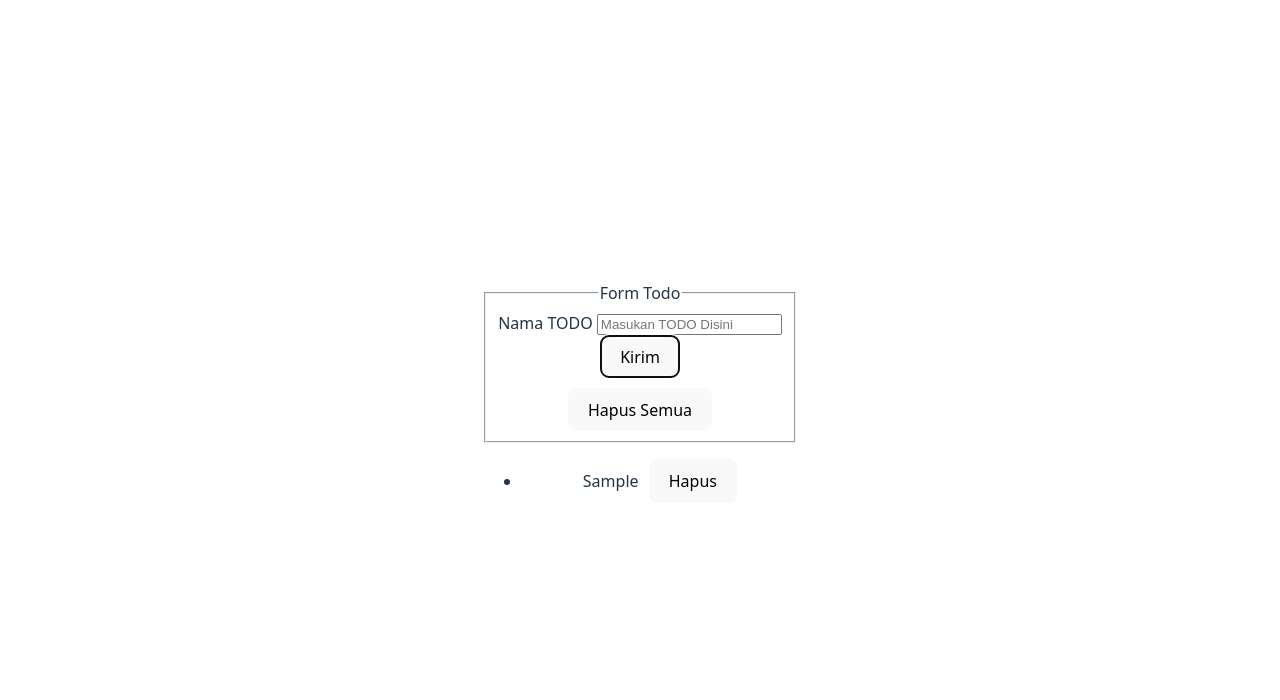
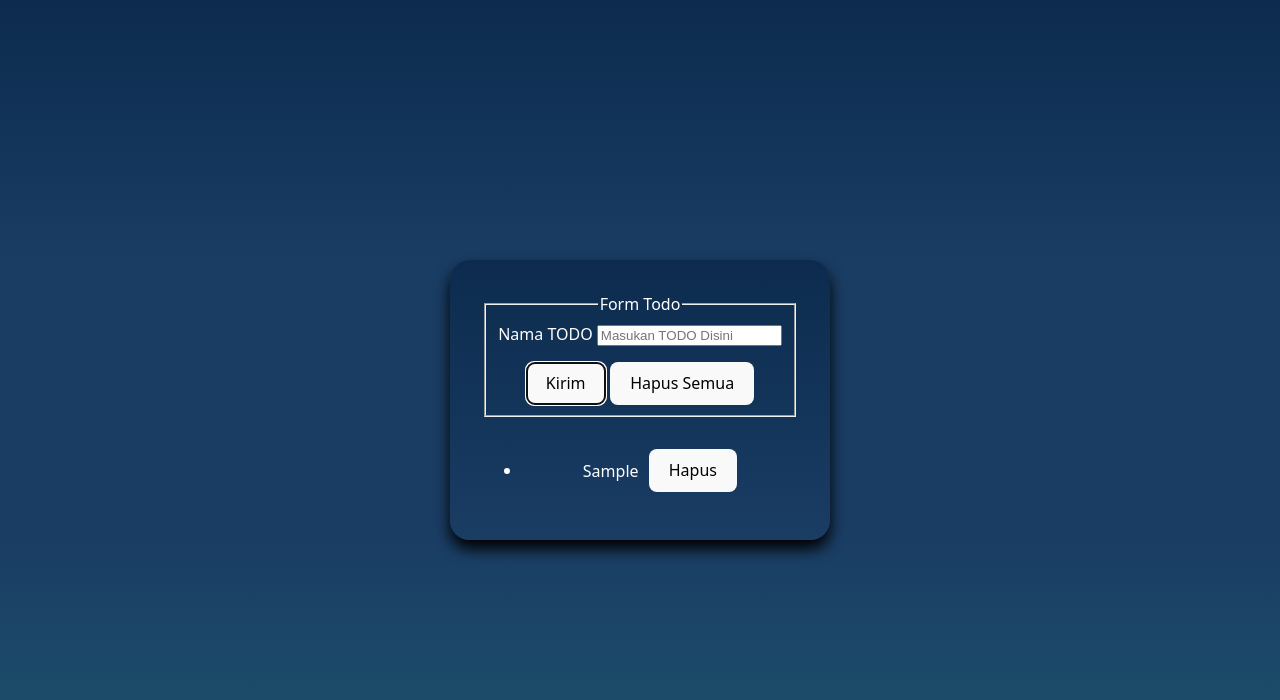
Before and after one commit to HabibiGanteng9/Portofolio, a website built with Vite: page index.html in a window 1280 px wide. Both pictures are taken after typing "Sample" into the empty fields and a click on the button "Kirim". Built offline with nearby package versions, Linux system fonts and the light colour scheme.

Commit message:
first commit

```diff
--- a/index.html
+++ b/index.html
@@ -15,7 +15,8 @@
           <label for="todoinput">Nama TODO</label>
           <input type="text" id="todoinput" placeholder="Masukan TODO Disini">
           <br>
-          <button type="submit">Kirim</button>
+          <button type="submit" class="createBttn">Kirim</button>
+          <button id="hapusSemua" class="hapusBttn">Hapus Semua</button>
         </form>
       </fieldset>
 
--- a/src/main.ts
+++ b/src/main.ts
@@ -1,57 +1,47 @@
 import './style.css'
 
-const todoform = document.getElementById("todoform") as HTMLFormElement
-const todoinput = document.getElementById("todoinput") as HTMLInputElement
-const todolist = document.getElementById("todolist") as HTMLUListElement
+const form = document.getElementById("todoform") as HTMLFormElement;
+const input = document.getElementById("todoinput") as HTMLInputElement;
+const list = document.getElementById("todolist") as HTMLUListElement;
+const hapusSemuaBtn = document.getElementById("hapusSemua") as HTMLButtonElement;
 
-let todos: string[] = []
+form.addEventListener("submit", (e) => {
+  e.preventDefault();
 
-function render() {
-  todolist.innerHTML = ""
-  todos.forEach((todo, index) => {
-    const li = document.createElement("li")
-    li.innerText = todo
+  const text = input.value.trim();
+  if (!text) return;
 
-    const btn = document.createElement("button")
-    btn.innerText = "Hapus"
-    btn.style.marginLeft = "10px"
+  // Buat elemen LI
+  const li = document.createElement("li");
 
-    btn.addEventListener("click", () => {
-      todos.splice(index, 1)
-      render()
-    })
+  // Span untuk teks todo
+  const span = document.createElement("span");
+  span.textContent = text;
 
-    li.appendChild(btn)
-    todolist.appendChild(li)
-  })
-}
+  // Klik teks = toggle selesai
+  span.addEventListener("click", () => {
+    span.classList.toggle("done");
+  });
 
-todoform.addEventListener("submit", (ev) => {
-  ev.preventDefault()
-  const text: string = todoinput.value.trim()
+  // Tombol hapus per-item
+  const hapus = document.createElement("button");
+  hapus.textContent = "Hapus";
+  hapus.classList.add("hapusBttn");
+  hapus.style.marginLeft = "10px";
 
-  if (text === "") {
-    return
-  }
+  hapus.addEventListener("click", (e) => {
+    e.preventDefault();
+    li.remove();
+  });
 
-  alert
+  li.appendChild(span);
+  li.appendChild(hapus);
+  list.appendChild(li);
 
-  todos.push(text)
-  render()
-
-  todoform.reset()
-})
-
-const clearAllBtn = document.createElement("button");
-clearAllBtn.innerText = "Hapus Semua";
-clearAllBtn.style.marginTop = "10px";
-
-clearAllBtn.addEventListener("click", () => {
-  todos = [];
-  render();
+  input.value = "";
 });
 
-todoform.insertAdjacentElement("afterend", clearAllBtn);
-
-
-render()
+hapusSemuaBtn.addEventListener("click", (e) => {
+  e.preventDefault();
+  list.innerHTML = "";
+});
--- a/src/style.css
+++ b/src/style.css
@@ -28,6 +28,7 @@ body {
   place-items: center;
   min-width: 320px;
   min-height: 100vh;
+  background: linear-gradient(#0C2B4E, #1A3D64, #1A3D64, #1D546C);
 }
 
 h1 {
@@ -40,33 +41,18 @@ h1 {
   margin: 0 auto;
   padding: 2rem;
   text-align: center;
+  background: linear-gradient(#0C2B4E, #1A3D64);
+  color: white;
+  box-shadow: 0px 9px 15px black;
+  border-radius: 20px;
 }
 
-.logo {
-  height: 6em;
-  padding: 1.5em;
-  will-change: filter;
-  transition: filter 300ms;
-}
-.logo:hover {
-  filter: drop-shadow(0 0 2em #646cffaa);
-}
-.logo.vanilla:hover {
-  filter: drop-shadow(0 0 2em #3178c6aa);
-}
-
-.card {
-  padding: 2em;
-}
-
-.read-the-docs {
-  color: #888;
-}
 
 button {
   border-radius: 8px;
   border: 1px solid transparent;
   padding: 0.6em 1.2em;
+  margin-top: 1rem;
   font-size: 1em;
   font-weight: 500;
   font-family: inherit;
@@ -74,8 +60,19 @@ button {
   cursor: pointer;
   transition: border-color 0.25s;
 }
-button:hover {
-  border-color: #646cff;
+
+button {
+  background-color: #1D546C;
+}
+
+.createBttn:hover {
+  box-shadow: 0px 0px 10px cyan;
+  background-color: #AEDEFC;
+}
+
+.hapusBttn:hover {
+  box-shadow: 0px 0px 10px red;
+  background-color: #BF1A1A;
 }
 button:focus,
 button:focus-visible {
```
